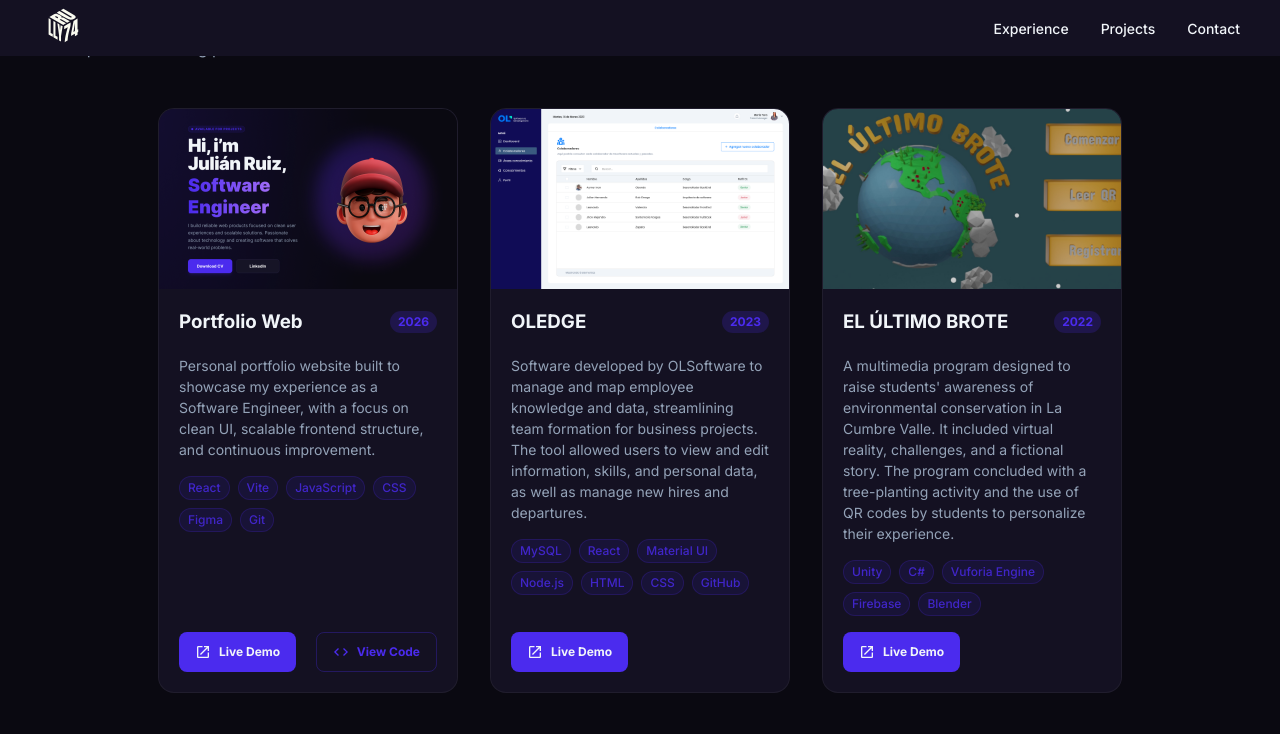
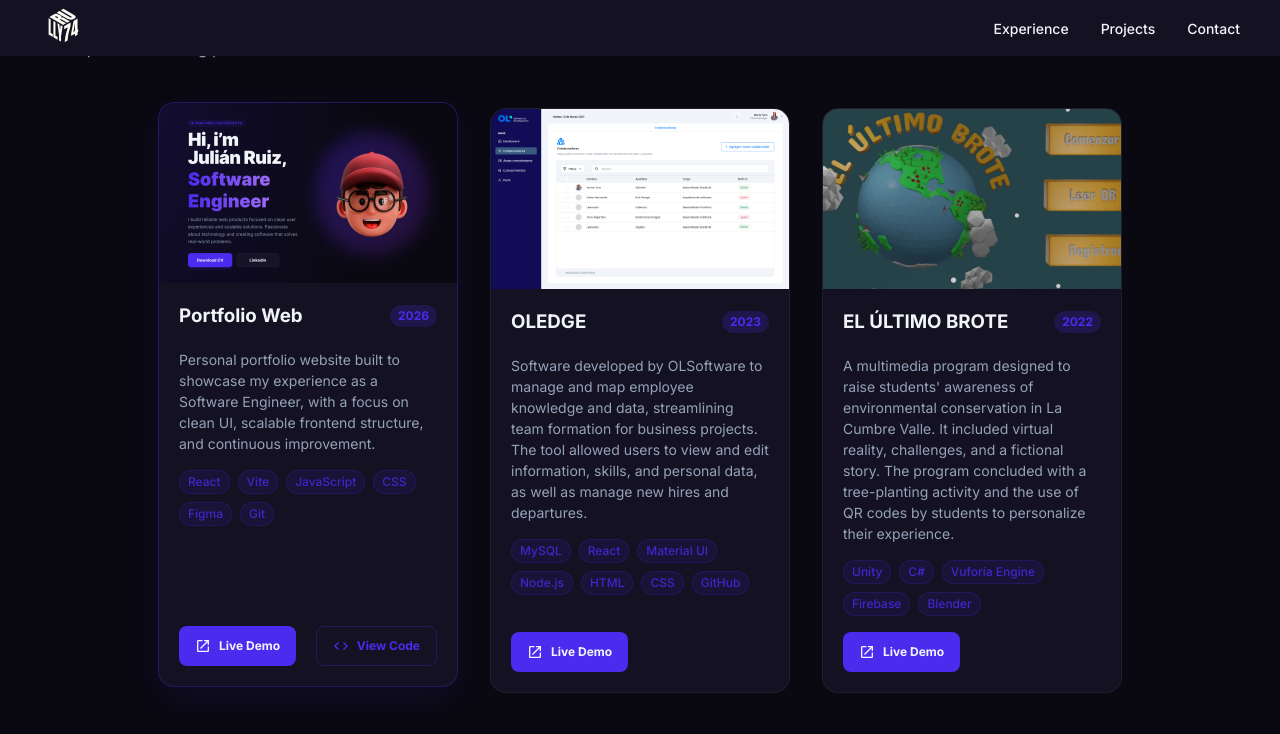
Before and after one commit to Rully74/website-portfolio, a React (Vite) app: page / in a window 1280 px wide. In both pictures the pointer is over the element 308 px from the left and 1815 px from the top of the page. Shown: the part 1415-2149 px from the top of the page. Built offline with nearby package versions, Linux system fonts and the light colour scheme.

Commit message:
Animations and details

```diff
--- a/src/components/Projects/ProjectCard.css
+++ b/src/components/Projects/ProjectCard.css
@@ -8,6 +8,12 @@
     padding: 20px;
     box-sizing: border-box;
     overflow: hidden;
+}
+
+.project-card:hover {
+    transform: translateY(-6px);
+    border-color: rgba(75, 43, 238, 0.3);
+    box-shadow: 0 12px 32px rgba(75, 43, 238, 0.1);
 }
 
 .project-card-media {
```
